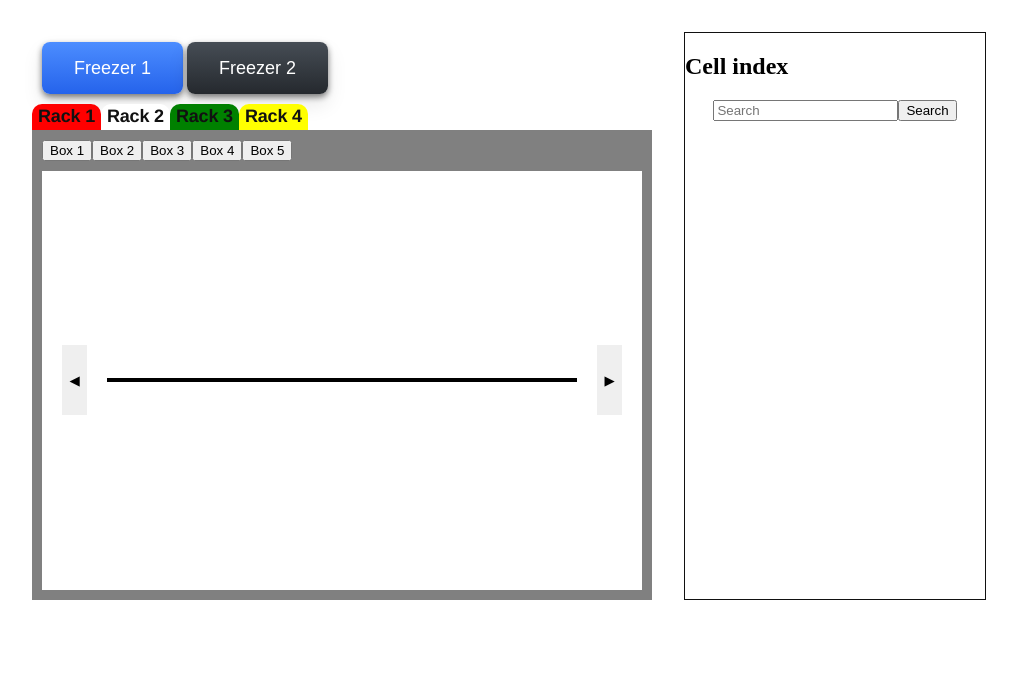
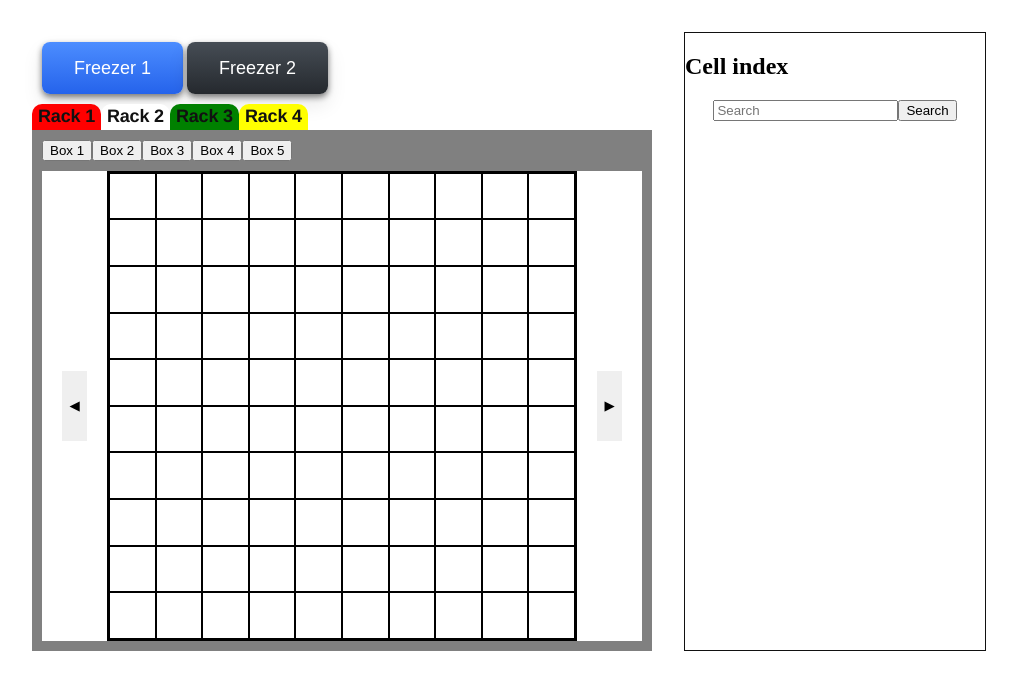
Before and after one commit to Kai-Travis/Cryo_DataBase, a FastAPI app: page / in a window 1280 px wide. Shown: the part 71-761 px from the top of the page, without its empty margins (58-1075 px from the left). Run offline with FastAPI, Linux system fonts and the light colour scheme.

Commit message:
add grid

```diff
--- a/static/style.css
+++ b/static/style.css
@@ -71,11 +71,12 @@ aside {
 .box-grid {
     display: grid;
     grid-template-columns: repeat(10, 1fr);
-    gap: 2px;
+    grid-template-rows: repeat(10, 1fr);
     flex: 1;
     border: 2px solid black;
+    aspect-ratio: 1 / 1;
 }
 
-.slot{
-    aspect-ratio: 1 / 1;
+.grid-cell{
+    border: 1px solid black;
 }
--- a/templates/index.html
+++ b/templates/index.html
@@ -44,7 +44,9 @@
                                 ◀
                             </button>
                             <div class="box-grid">
-
+                                {% for i in range(100) %}
+                                    <div class="grid-cell"></div>
+                                {% endfor %}
                             </div>
                             <button class="box-arrow right-arrow">
                                 ▶
```
